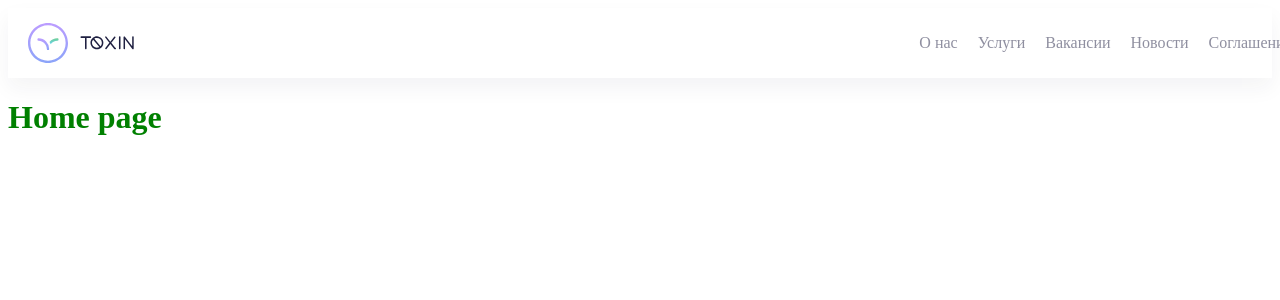
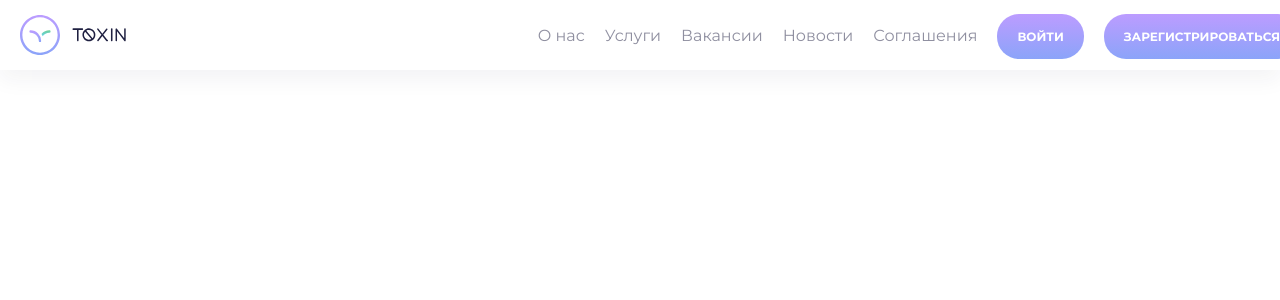
Before and after one commit to viprogramming/metalamp-project, a React (Create React App) app in the folder client/: page / in a window 1280 px wide. Shown: the top 300 px of the page. Built offline with nearby package versions, Linux system fonts and the light colour scheme.

Commit message:
refactor header, add button comp, add global styles

```diff
--- a/client/src/App.tsx
+++ b/client/src/App.tsx
@@ -1,5 +1,11 @@
 import Navigation from "./navigation";
+import GlobalStyle from "./styles/globalStyles";
 
-const App = () => <Navigation />;
+const App = () => (
+  <>
+    <GlobalStyle />
+    <Navigation />
+  </>
+);
 
 export default App;
--- a/client/src/pages/home/index.tsx
+++ b/client/src/pages/home/index.tsx
@@ -1,28 +1,34 @@
-import styled from "styled-components";
-
 import Header from "../../ui/components/header";
 import NavBar from "../../ui/components/navbar";
-
 import Logo from "../../assets/Logo";
 
 import { getHeadersLinks } from "../../utils";
 
-const SHeading = styled.h1`
-  color: green;
-`;
+import { SHeaderContainer } from "../../styles/components";
+import Button from "../../ui/components/button";
+
+import styled from "styled-components";
 
 const headerLinks = getHeadersLinks();
 
-const Home = () => {
-  return (
-    <>
-      <Header>
-        <Logo />
-        <NavBar links={headerLinks} />
-      </Header>
-      <SHeading>Home page</SHeading>
-    </>
-  );
-};
+const SButtons = styled.div`
+  > a {
+    margin-left: 20px;
+  }
+`;
+
+const Home = () => (
+  <Header
+    HeaderStyledComponent={SHeaderContainer}
+    logo={<Logo />}
+    navbar={<NavBar links={headerLinks} />}
+    buttons={
+      <SButtons>
+        <Button type='link'>войти</Button>
+        <Button type='link'>зарегистрироваться</Button>
+      </SButtons>
+    }
+  />
+);
 
 export default Home;
--- /dev/null
+++ b/client/src/styles/components.tsx
@@ -0,0 +1,12 @@
+import styled from "styled-components";
+
+import { SContainer } from "../shared/container";
+
+export const SHeaderContainer = styled(SContainer)`
+  display: flex;
+  justify-content: space-between;
+  align-items: center;
+  & > svg {
+    flex: 1 1 auto;
+  }
+`;
--- /dev/null
+++ b/client/src/styles/globalStyles.ts
@@ -0,0 +1,14 @@
+import { createGlobalStyle } from "styled-components";
+
+const GlobalStyle = createGlobalStyle`
+ @import url('https://fonts.googleapis.com/css2?family=Montserrat:ital,wght@0,400;0,700;1,400;1,700&display=swap');
+
+  body {
+    margin: 0;
+    padding: 0;
+    font-family: Montserrat, Helvetica, Sans-Serif;
+    box-sizing: border-box;
+  }
+`;
+
+export default GlobalStyle;
--- /dev/null
+++ b/client/src/ui/components/button/index.tsx
@@ -0,0 +1,45 @@
+import { ReactNode } from "react";
+import styled from "styled-components";
+
+interface Props {
+  children: ReactNode;
+  type?: string;
+}
+
+const SButton = styled.button`
+  padding: 15px 20px;
+  font-family: Montserrat;
+  font-style: normal;
+  font-weight: bold;
+  font-size: 12px;
+  line-height: 15px;
+  text-transform: uppercase;
+  color: #ffffff;
+  background: linear-gradient(180deg, #bc9cff 0%, #8ba4f9 100%);
+  border-radius: 22px;
+  border: none;
+`;
+
+const SButtonLink = styled.a`
+  padding: 15px 20px;
+  font-family: Montserrat;
+  font-style: normal;
+  font-weight: bold;
+  font-size: 12px;
+  line-height: 15px;
+  text-transform: uppercase;
+  color: #ffffff;
+  background: linear-gradient(180deg, #bc9cff 0%, #8ba4f9 100%);
+  border-radius: 22px;
+  border: none;
+`;
+
+const Button = ({ children, type, ...rest }: Props) => {
+  return type === "link" ? (
+    <SButtonLink {...rest}>{children}</SButtonLink>
+  ) : (
+    <SButton {...rest}>{children}</SButton>
+  );
+};
+
+export default Button;
--- a/client/src/ui/components/header/index.tsx
+++ b/client/src/ui/components/header/index.tsx
@@ -1,6 +1,4 @@
-import styled from "styled-components";
-
-import { SContainer } from "../../../shared/container";
+import styled, { StyledComponent } from "styled-components";
 
 import { ReactNode } from "react";
 
@@ -11,19 +9,29 @@ const SHeader = styled.header`
   box-shadow: 0px 10px 20px rgba(31, 32, 65, 0.05);
 `;
 
-const SHeaderContainer = styled(SContainer)`
-  display: flex;
-  justify-content: space-between;
-  align-items: center;
-`;
 interface Props {
-  children: ReactNode;
+  children?: ReactNode;
+  HeaderStyledComponent: StyledComponent<"div", any, {}, never>;
+  logo?: ReactNode;
+  navbar?: ReactNode;
+  buttons?: ReactNode;
 }
 
-const Header = ({ children }: Props) => {
+const Header = ({
+  children,
+  HeaderStyledComponent,
+  logo,
+  navbar,
+  buttons,
+}: Props) => {
   return (
     <SHeader>
-      <SHeaderContainer>{children}</SHeaderContainer>
+      <HeaderStyledComponent>
+        {logo}
+        {navbar}
+        {children}
+        {buttons}
+      </HeaderStyledComponent>
     </SHeader>
   );
 };
--- a/client/src/ui/footers_and_headers/index.tsx
+++ b/client/src/ui/footers_and_headers/index.tsx
@@ -4,13 +4,14 @@ import NavBar from "../components/navbar";
 import Logo from "../../assets/Logo";
 
 import { getHeadersLinks } from "../../utils";
+import { SHeaderContainer } from "../../styles/components";
 
 const headerLinks = getHeadersLinks();
 
 const FootersAndHeaders = () => {
   return (
-    <Header>
-      <Logo /> <NavBar links={headerLinks} />{" "}
+    <Header HeaderStyledComponent={SHeaderContainer}>
+      <Logo /> <NavBar links={headerLinks} />
     </Header>
   );
 };
```
